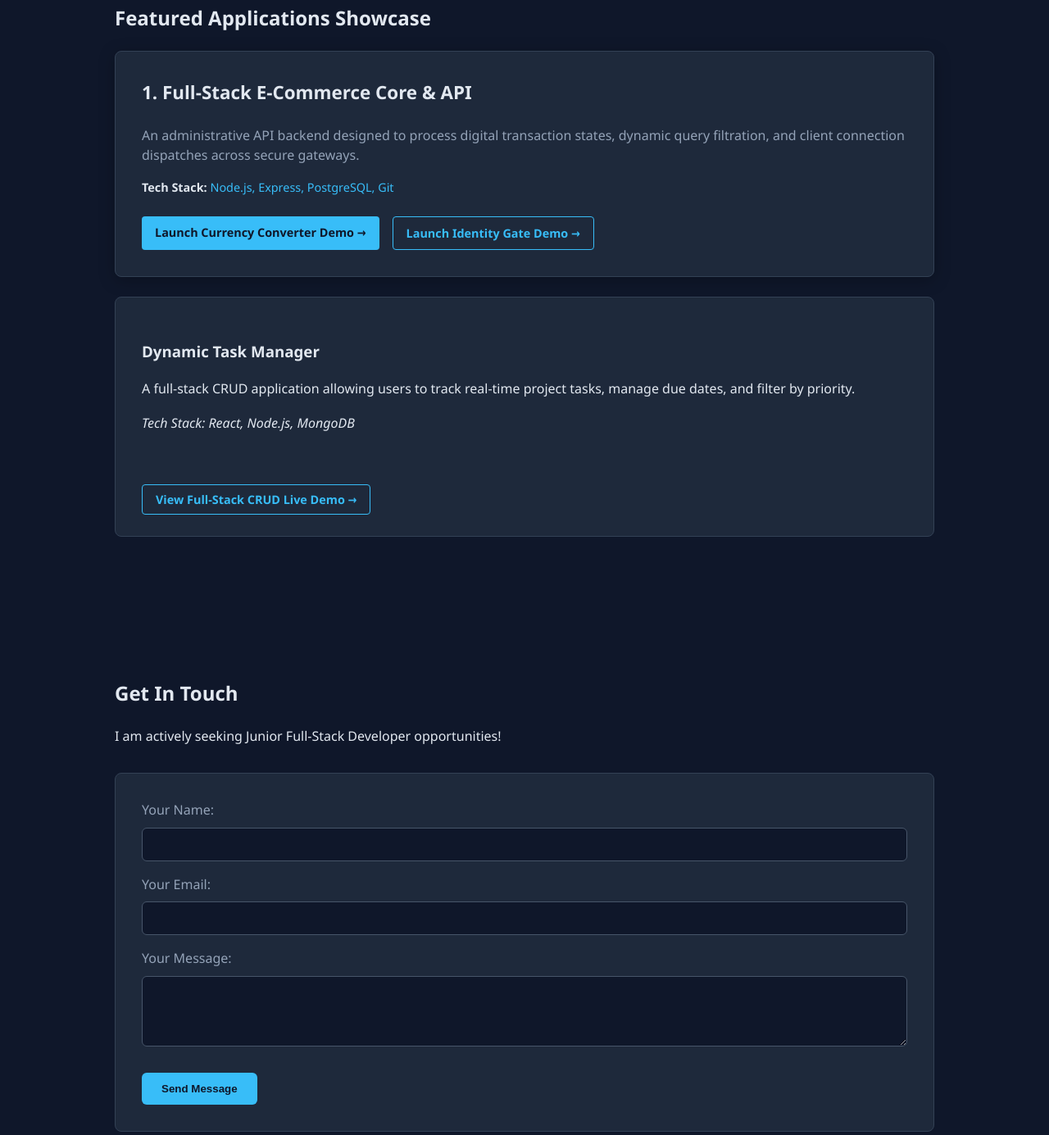
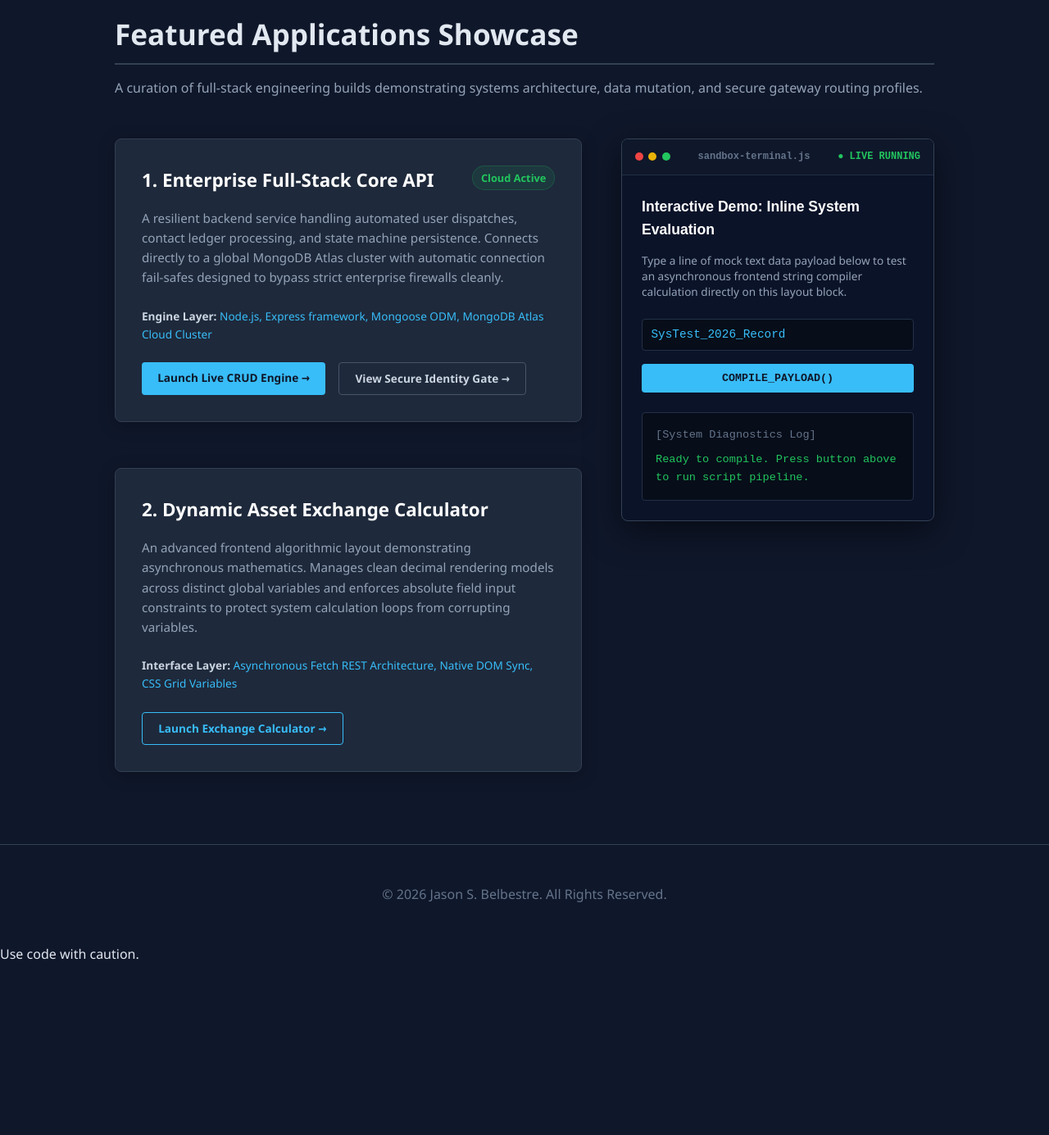
Before and after one commit to jasonzkee143-creator/developer-portfolio, a website: page index.html in a window 1280 px wide. Shown: the part 1090-2475 px from the top of the page at 82% size. After the commit the page ends 2268 px from the top, so only its background shows below. Drawn offline with Linux system fonts and the light colour scheme; no server answers.

Commit message:
Feat: Wire interactive frontend compilation engine and embedded sandbox preview console

```diff
--- a/index.html
+++ b/index.html
@@ -60,55 +60,86 @@
         </div>
     </section>
 
-    <!-- 5. ENGINEERED APPLICATION SHOWCASE -->
-    <section id="projects">
-        <h2>Featured Applications Showcase</h2>
+        <!-- 5. ENGINEERED APPLICATION SHOWCASE -->
+    <section id="projects" style="padding: 4rem 0; max-width: 1000px; margin: 0 auto;">
+        <h2 style="font-size: 2.2rem; margin-bottom: 0.5rem; text-align: left; border-bottom: 2px solid #334155; padding-bottom: 0.5rem;">Featured Applications Showcase</h2>
+        <p style="color: #94a3b8; margin-bottom: 3rem;">A curation of full-stack engineering builds demonstrating systems architecture, data mutation, and secure gateway routing profiles.</p>
 
-        <!-- Application 1 -->
-        <article style="background-color: var(--card-bg); padding: 2rem; border-radius: 8px; margin-bottom: 1.5rem; border: 1px solid #334155; box-shadow: 0 4px 20px rgba(0,0,0,0.25);">
-            <h3 style="margin-top: 0; font-size: 1.4rem;">1. Full-Stack E-Commerce Core & API</h3>
-            <p style="color: #94a3b8; font-size: 1rem; line-height: 1.5;">An administrative API backend designed to process digital transaction states, dynamic query filtration, and client connection dispatches across secure gateways.</p>
-            <p style="font-size: 0.9rem; margin-bottom: 1.5rem;"><strong>Tech Stack:</strong> <span style="color: var(--accent-color);">Node.js, Express, PostgreSQL, Git</span></p>
-            <div style="display: flex; gap: 1rem; flex-wrap: wrap;">
-                <a href="converter.html" style="background-color: var(--accent-color); color: #0f172a; padding: 0.5rem 1rem; border-radius: 4px; text-decoration: none; font-size: 0.9rem; font-weight: bold; display: inline-block;">Launch Currency Converter Demo →</a>
-                <a href="auth.html" style="background-color: transparent; border: 1px solid var(--accent-color); color: var(--accent-color); padding: 0.5rem 1rem; border-radius: 4px; text-decoration: none; font-size: 0.9rem; font-weight: bold; display: inline-block;">Launch Identity Gate Demo →</a>
+        <!-- SIDE-BY-SIDE PANELS CONTAINER -->
+        <div style="display: flex; gap: 3rem; align-items: flex-start; flex-wrap: wrap;">
+
+            <!-- LEFT COLUMN: ARCHITECTURAL SPECIFICATIONS LIST (60% Width) -->
+            <div style="flex: 1.5; min-width: 350px; display: flex; flex-direction: column; gap: 2rem;">
+
+                <!-- Application 1: The Core Systems API -->
+                <article style="background-color: var(--card-bg); padding: 2rem; border-radius: 8px; border: 1px solid #334155; box-shadow: 0 4px 20px rgba(0,0,0,0.25);">
+                    <div style="display: flex; justify-content: space-between; align-items: flex-start; margin-bottom: 1rem;">
+                        <h3 style="margin: 0; font-size: 1.4rem; color: white;">1. Enterprise Full-Stack Core API</h3>
+                        <span style="background-color: rgba(34, 197, 94, 0.1); color: #22c55e; font-size: 0.8rem; padding: 0.25rem 0.6rem; border-radius: 20px; font-weight: bold; border: 1px solid rgba(34, 197, 94, 0.2);">Cloud Active</span>
+                    </div>
+                    <p style="color: #94a3b8; font-size: 0.95rem; line-height: 1.6; margin-bottom: 1.5rem;">A resilient backend service handling automated user dispatches, contact ledger processing, and state machine persistence. Connects directly to a global MongoDB Atlas cluster with automatic connection fail-safes designed to bypass strict enterprise firewalls cleanly.</p>
+                    <div style="font-size: 0.85rem; margin-bottom: 1.5rem; color: #cbd5e1;">
+                        <strong>Engine Layer:</strong> <span style="color: var(--accent-color);">Node.js, Express framework, Mongoose ODM, MongoDB Atlas Cloud Cluster</span>
+                    </div>
+                    <div style="display: flex; gap: 1rem; flex-wrap: wrap;">
+                        <a href="todo.html" style="background-color: var(--accent-color); color: #0f172a; padding: 0.5rem 1.2rem; border-radius: 4px; text-decoration: none; font-size: 0.85rem; font-weight: bold; display: inline-block;">Launch Live CRUD Engine →</a>
+                        <a href="auth.html" style="background-color: transparent; border: 1px solid #475569; color: #cbd5e1; padding: 0.5rem 1.2rem; border-radius: 4px; text-decoration: none; font-size: 0.85rem; font-weight: bold; display: inline-block;">View Secure Identity Gate →</a>
+                    </div>
+                </article>
+
+                <!-- Application 2: Frontend State Systems -->
+                <article style="background-color: var(--card-bg); padding: 2rem; border-radius: 8px; border: 1px solid #334155; box-shadow: 0 4px 20px rgba(0,0,0,0.25);">
+                    <h3 style="margin-top: 0; margin-bottom: 1rem; font-size: 1.4rem; color: white;">2. Dynamic Asset Exchange Calculator</h3>
+                    <p style="color: #94a3b8; font-size: 0.95rem; line-height: 1.6; margin-bottom: 1.5rem;">An advanced frontend algorithmic layout demonstrating asynchronous mathematics. Manages clean decimal rendering models across distinct global variables and enforces absolute field input constraints to protect system calculation loops from corrupting variables.</p>
+                    <div style="font-size: 0.85rem; margin-bottom: 1.5rem; color: #cbd5e1;">
+                        <strong>Interface Layer:</strong> <span style="color: var(--accent-color);">Asynchronous Fetch REST Architecture, Native DOM Sync, CSS Grid Variables</span>
+                    </div>
+                    <a href="converter.html" style="background-color: transparent; border: 1px solid var(--accent-color); color: var(--accent-color); padding: 0.5rem 1.2rem; border-radius: 4px; text-decoration: none; font-size: 0.85rem; font-weight: bold; display: inline-block;">Launch Exchange Calculator →</a>
+                </article>
+
             </div>
-        </article>
 
-        <!-- Project 2 -->
-        <article>
-            <h3>Dynamic Task Manager</h3>
-            <p>A full-stack CRUD application allowing users to track real-time project tasks, manage due dates, and filter by priority.</p>
-            <p><em>Tech Stack: React, Node.js, MongoDB</em></p>
-            <br><br>
-<a href="todo.html" style="background-color: transparent; border: 1px solid var(--accent-color); color: var(--accent-color); padding: 0.5rem 1rem; border-radius: 4px; text-decoration: none; font-size: 0.9rem; font-weight: bold;">View Full-Stack CRUD Live Demo →</a>
+            <!-- RIGHT COLUMN: LIVE EMBEDDED DEMO APPLICATION SANDBOX (40% Width) -->
+            <div style="flex: 1; min-width: 320px; background-color: #0b1329; border: 1px solid #334155; border-radius: 8px; overflow: hidden; box-shadow: 0 12px 40px rgba(0,0,0,0.5); position: sticky; top: 2rem;">
 
-        </article>
+                <!-- SYSTEM HEADER CONSOLE BAR -->
+                <div style="background-color: #0f172a; padding: 0.75rem 1rem; border-bottom: 1px solid #223047; display: flex; align-items: center; justify-content: space-between;">
+                    <div style="display: flex; gap: 0.4rem;">
+                        <span style="width: 10px; height: 10px; background-color: #ef4444; border-radius: 50%; display: inline-block;"></span>
+                        <span style="width: 10px; height: 10px; background-color: #eab308; border-radius: 50%; display: inline-block;"></span>
+                        <span style="width: 10px; height: 10px; background-color: #22c55e; border-radius: 50%; display: inline-block;"></span>
+                    </div>
+                    <span style="font-size: 0.75rem; color: #64748b; font-family: monospace; font-weight: bold;">sandbox-terminal.js</span>
+                    <span style="color: #22c55e; font-size: 0.75rem; font-family: monospace; font-weight: bold;">● LIVE RUNNING</span>
+                </div>
+
+                <!-- SANDBOX INTERACTIVE CONTENT PAD -->
+                <div style="padding: 1.5rem;">
+                    <h4 style="margin-top: 0; color: white; font-family: sans-serif; margin-bottom: 0.5rem; font-size: 1.1rem;">Interactive Demo: Inline System Evaluation</h4>
+                    <p style="color: #94a3b8; font-size: 0.85rem; margin-bottom: 1.5rem; line-height: 1.4;">Type a line of mock text data payload below to test an asynchronous frontend string compiler calculation directly on this layout block.</p>
+
+                    <!-- DYNAMIC DEMO CORE INPUTS -->
+                    <div style="margin-bottom: 1rem;">
+                        <input type="text" id="sandboxInput" placeholder="Type data record code here..." value="SysTest_2026_Record" style="width: 100%; padding: 0.65rem; border-radius: 4px; border: 1px solid #223047; background-color: #070d19; color: #38bdf8; font-family: monospace; font-size: 0.9rem; box-sizing: border-box;">
+                    </div>
+
+                    <button id="sandboxRunBtn" style="width: 100%; background-color: #38bdf8; color: #0f172a; border: none; padding: 0.65rem; border-radius: 4px; font-weight: bold; font-family: monospace; cursor: pointer;">
+                        COMPILE_PAYLOAD()
+                    </button>
+
+                    <!-- CONSOLE DATA STREAM SCREEN OUTPUT -->
+                    <div style="margin-top: 1.5rem; background-color: #070d19; border: 1px solid #223047; padding: 1rem; border-radius: 4px; font-family: monospace; font-size: 0.85rem; min-height: 90px; box-sizing: border-box;">
+                        <span style="color: #64748b;">[System Diagnostics Log]</span>
+                        <div id="sandboxConsoleOutput" style="color: #22c55e; margin-top: 0.5rem; word-break: break-all;">
+                            Ready to compile. Press button above to run script pipeline.
+                        </div>
+                    </div>
+                </div>
+
+            </div>
+        </div>
     </section>
 
-    <!-- 6. CONTACT SECTION -->
-    <section id="contact">
-        <h2>Get In Touch</h2>
-        <p>I am actively seeking Junior Full-Stack Developer opportunities!</p>
-        <div style="background-color: var(--card-bg); padding: 2rem; border-radius: 8px; border: 1px solid #334155; margin-top: 2rem;">
-            <form id="portfolioForm">
-                <div style="margin-bottom: 1rem;">
-                    <label style="display: block; margin-bottom: 0.5rem; color: #94a3b8;">Your Name:</label>
-                    <input type="text" id="formName" required style="width: 100%; padding: 0.75rem; border-radius: 6px; border: 1px solid #475569; background-color: #0f172a; color: white; box-sizing: border-box;">
-                </div>
-                <div style="margin-bottom: 1rem;">
-                    <label style="display: block; margin-bottom: 0.5rem; color: #94a3b8;">Your Email:</label>
-                    <input type="email" id="formEmail" required style="width: 100%; padding: 0.75rem; border-radius: 6px; border: 1px solid #475569; background-color: #0f172a; color: white; box-sizing: border-box;">
-                </div>
-                <div style="margin-bottom: 1.5rem;">
-                    <label style="display: block; margin-bottom: 0.5rem; color: #94a3b8;">Your Message:</label>
-                    <textarea id="formMessage" rows="4" required style="width: 100%; padding: 0.75rem; border-radius: 6px; border: 1px solid #475569; background-color: #0f172a; color: white; box-sizing: border-box; resize: vertical;"></textarea>
-                </div>
-                <button type="submit" style="background-color: var(--accent-color); color: #0f172a; border: none; padding: 0.75rem 1.5rem; border-radius: 6px; font-weight: bold; cursor: pointer;">Send Message</button>
-            </form>
-            <div id="formStatus" style="margin-top: 1rem; font-weight: bold; display: none;"></div>
-        </div>
-    </section>
 
     <footer>
         <p>&copy; 2026 Jason S. Belbestre. All Rights Reserved.</p>
```
Also changed, not shown: app.js (+33 -0 lines).
